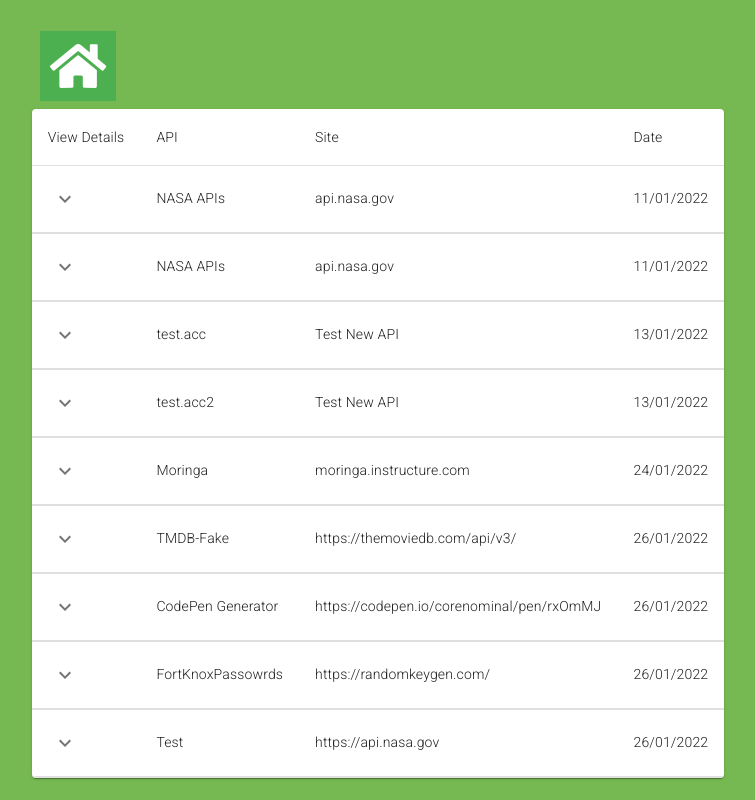
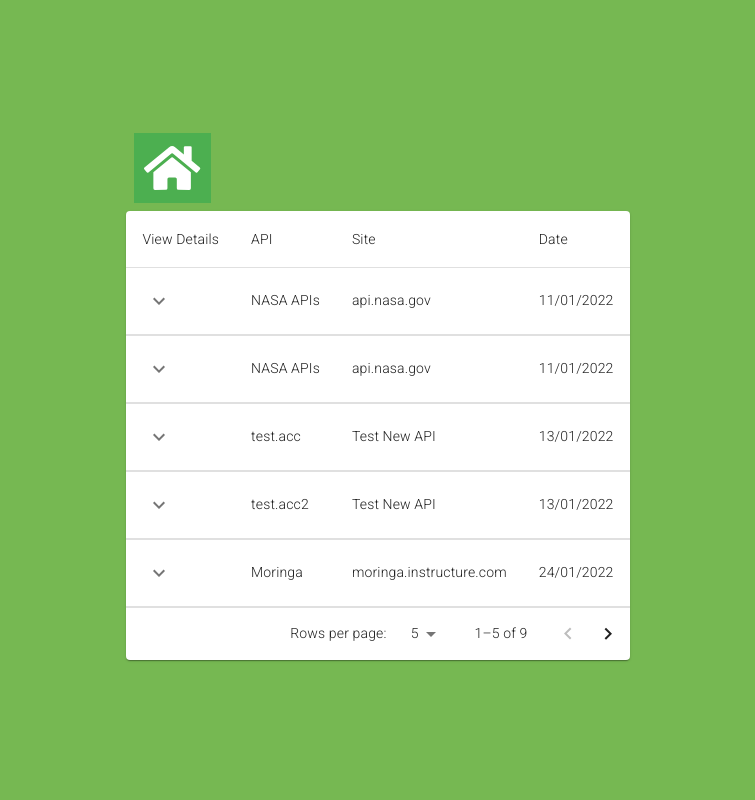
Before and after one commit to lawrence254/ApiTracker, a React (Create React App) app: page /my-apis in a window 1280 px wide. Shown: the whole page, without its empty margins (262-1017 px from the left). Built offline with nearby package versions, Linux system fonts and the light colour scheme; data requests are answered from the project's data file.

Commit message:
Add tsx files for the model and the data table

```diff
--- a/src/App.js
+++ b/src/App.js
@@ -1,7 +1,7 @@
 import { BrowserRouter, Route, Routes } from 'react-router-dom';
 import './App.css';
 import ApiForm from './components/Forms/ApiInput/APIForm';
-import ApiDataTable from './components/Tables/ApiDataTable';
+import ApiDataTable from './components/Tables/ApiDataTable.tsx';
 import './fa/fontawesome';
 import Navigation from './services/config/navigation';
 
--- a/src/Data/apis.json
+++ b/src/Data/apis.json
@@ -29,14 +29,14 @@
     {
       "provider": "Test New API",
       "Site_Alias": "test.acc",
-      "data": [
+      "data":
         {
           "Key": "dsadfdfady7893qu3jrnwef9",
           "Rate_Limited": "false",
           "Rate_Per_Hour": "",
           "User_Email": "lawrenslava1@gmail.com"
         }
-      ],
+      ,
       "date_registered": "Thu Jan 13 2022 12:47:13 GMT+0300 (East Africa Time)",
       "keyID": "afbkt",
       "id": 3
--- a/src/components/Forms/ApiInput/APIForm.js
+++ b/src/components/Forms/ApiInput/APIForm.js
@@ -15,12 +15,6 @@ function ApiForm() {
     const [dateCreated, setDateCreated] = useState(new Date())
     let _uniqueKey = randomKey;
 
-    // const hourlyRateStatus = true;
-
-    // const handleChange = (event) => {
-    //     this.setState({ [event.target.name]: event.target.value })
-    // };
-
 
     const clearFormFields = () => {
         setAlias('');
@@ -31,14 +25,6 @@ function ApiForm() {
         setUserMail('');
         window.location.reload(true);
     }
-
-    function updateHourlyRate(data) {
-        this.setHourRate({ data })
-    }
-
-    // function renderHourlyInput()  {
-    //     return <HourlyRateInput onUpdateHourlyRate={() => this.updateHourlyRate} />
-    // }
 
     const handleSubmit = (event) => {
         console.log(_uniqueKey);
@@ -98,8 +84,7 @@ function ApiForm() {
                     <input type="radio" name="rate_limited" className="form-field rate_limitField" value={false} /> No
                 </div>
                 <div className="hiddenInput" style={{ display: (rateLimited === 'true') ? "contents" : "none" }} >
-                    {/* <HourlyRateInput onUpdateHourlyRate={() => this.updateHourlyRate} /> */}
-                    <label htmlFor="hourlyRate"> Hourly Rate in Hours </label>
+                    <label htmlFor="hourlyRate"> How Many Requests Per Hour ? </label>
                     <input
                         type="number"
                         name="hourRate"
--- a/src/components/Tables/ApiDataTable.js
+++ /dev/null
@@ -1,43 +0,0 @@
-import { Paper, Table, TableBody, TableCell, TableContainer, TableHead, TableRow } from '@mui/material';
-import { useEffect, useState } from 'react';
-import { NavBar } from '../../services/config/navigation';
-import Row from './Row';
-const axios = require('axios');
-
-export default function ApiDataTable() {
-    const [response, setResponse] = useState(null)
-    useEffect(() => {
-        axios.get('http://localhost:8080/results').then(resp => {
-            setResponse(resp.data)
-        })
-    }, [])
-
-    const rows = [];
-
-    for (let res in response) {
-        rows.push(response[res])
-    }
-
-    return (
-        <div className="tableContainer">
-            <NavBar />
-            <TableContainer component={Paper}>
-                <Table aria-label="collapsible table">
-                    <TableHead>
-                        <TableRow>
-                            <TableCell>View Details</TableCell>
-                            <TableCell>API</TableCell>
-                            <TableCell>Site</TableCell>
-                            <TableCell>Date</TableCell>
-                        </TableRow>
-                    </TableHead>
-                    <TableBody>
-                        {rows.map((row) => (
-                            <Row key={row.keyID} row={row} />
-                        ))}
-                    </TableBody>
-                </Table>
-            </TableContainer>
-        </div>
-    );
-}
--- /dev/null
+++ b/src/components/Tables/ApiDataTable.tsx
@@ -0,0 +1,82 @@
+import { Paper, Table, TableBody, TableCell, TableContainer, TableHead, TablePagination, TableRow } from '@mui/material';
+import { useEffect, useState } from 'react';
+import { APIS } from '../../interfaces/ApiModel';
+import { NavBar } from '../../services/config/navigation';
+import Row from './Row';
+const axios = require('axios');
+
+export default function ApiDataTable() {
+    const [response, setResponse] = useState(null)
+    const [page, setPage] = useState(0);
+    const [rowsPerPage, setRowsPerPage] = useState(5);
+    const [startRow, setStartRow] = useState(0);
+    const [maxPageRow, setMaxPageRow] = useState(rowsPerPage);
+    useEffect(() => {
+        axios.get('http://localhost:8080/results').then((resp:APIS) => {
+
+            setResponse(resp.data)
+        })
+    }, [])
+
+    const rows = [];
+    let slicedRows = [];
+
+    for (let res in response) {
+        rows.push(response[res])
+    }
+
+    const handleChangePage = (event, newPage) => {
+        setPage(newPage);
+        setStartRow(maxPageRow + 1);
+        slicedRows.push(rows.slice(startRow, maxPageRow))
+        console.log(setPage(newPage))
+    };
+
+    const handleChangeRowsPerPage = (event) => {
+        setRowsPerPage(parseInt(event.target.value, 10));
+        setPage(0);
+        sliceRows(parseInt(event.target.value, 10));
+        setMaxPageRow(parseInt(event.target.value, 10));
+    };
+
+    // let startPosition = 0;
+
+    const sliceRows = (maxRows) => {
+        slicedRows.push(rows.slice(startRow, maxRows));
+    }
+    return (
+        <div className="tableContainer">
+            <NavBar />
+            <Paper sx={{ width: '100%', mb: 2 }}>
+                <TableContainer>
+                    <Table aria-label="collapsible table">
+                        <TableHead>
+                            <TableRow>
+                                <TableCell>View Details</TableCell>
+                                <TableCell>API</TableCell>
+                                <TableCell>Site</TableCell>
+                                <TableCell>Date</TableCell>
+                            </TableRow>
+                        </TableHead>
+                        <TableBody>
+                            {(rowsPerPage > 0 ? rows.slice(page * rowsPerPage, page * rowsPerPage + rowsPerPage): rows)
+                            .map((row)=>(<Row key={row.keyID} row={row} />))}
+                            {/* {slicedRows.map((row) => (
+
+                            ))} */}
+                        </TableBody>
+                    </Table>
+                </TableContainer>
+                <TablePagination
+                    rowsPerPageOptions={[5, 10, 25]}
+                    component="div"
+                    count={rows.length}
+                    rowsPerPage={rowsPerPage}
+                    page={page}
+                    onPageChange={handleChangePage}
+                    onRowsPerPageChange={handleChangeRowsPerPage}
+                />
+            </Paper>
+        </div>
+    );
+}
--- a/src/components/Tables/Row.js
+++ b/src/components/Tables/Row.js
@@ -24,7 +24,7 @@ export default function Row(props) {
                 </TableCell>
 
                 <TableCell align="left">{row.Site_Alias}</TableCell>
-                <TableCell >{row.provider}</TableCell>
+                <TableCell sx={{ width: '25%' }}>{row.provider.length > 30 ? row.provider.substring(0, 30).concat('...') : row.provider}</TableCell>
                 <TableCell align="right">{new Date(row.date_registered).toLocaleDateString('en-gb')}</TableCell>
             </TableRow>
             <TableRow>
--- /dev/null
+++ b/src/interfaces/ApiModel.tsx
@@ -0,0 +1,19 @@
+ export interface APIS {
+    provider: string,
+    Site_Alias: string,
+    data: DATA,
+    date_registered, string,
+    keyID: string,
+    id: number
+
+}
+export interface  DATA {
+    Key: string,
+    Rate_Limited: Boolean,
+    Rate_Per_Hour: string,
+    User_Email: string
+}
+
+export interface Response {
+    result:APIS
+}
```
